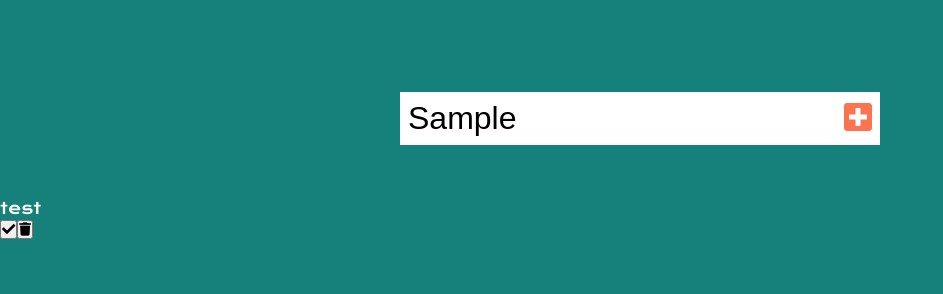
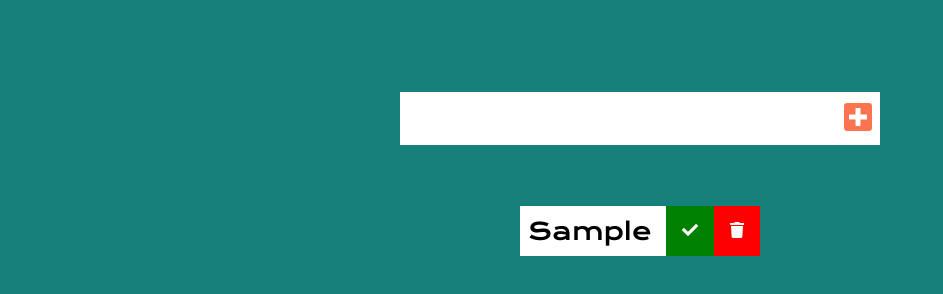
Before and after one commit to DanDucVira/todoList, a plain HTML site: page index.html in a window 1280 px wide. Both pictures are taken after typing "Sample" into the empty fields and a click on the button 858 px from the left and 240 px from the top of the page. Shown: the part 122-416 px from the top of the page, without its empty margins (0-943 px from the left). Drawn offline with nearby package versions, Linux system fonts and the light colour scheme.

Commit message:
adding todo

```diff
--- a/app.js
+++ b/app.js
@@ -19,10 +19,10 @@ function addTodo(event) {
     const todoDiv = document.createElement("div");
     todoDiv.classList.add("todo");
 
-    //create li
+    //create -> li
     const newTodo = document.createElement("li");
-    newTodo.innerText = "test";
-    newTodo.classList.add("todo-Item");
+    newTodo.innerText = todoInput.value;
+    newTodo.classList.add("todo-item");
     todoDiv.appendChild(newTodo);
 
     // button -> checked
@@ -41,6 +41,9 @@ function addTodo(event) {
     //append to list
     todoList.appendChild(todoDiv);
 
+    //clear todoinput value
+    todoInput.value = "";
+
 
 
 
--- a/main.css
+++ b/main.css
@@ -43,3 +43,55 @@ form button:hover {
 	background: #fa744f;
 	color: white;
 }
+
+.todo-container {
+	display: flex;
+	justify-content: center;
+	align-items: center;
+
+
+}
+
+.todo-list {
+	min-width: 20%;
+	list-style: none;
+}
+
+.todo {
+	display: flex;
+	margin: 0.5rem;
+	background: white;
+	color: black;
+	font-size: 1.5rem;
+	justify-content: space-between;
+	align-items: center;
+
+}
+
+.todo li {
+	flex: 1;
+}
+
+.delete-btn,
+.complete-btn {
+	background: #ff6f47;
+	color: white;
+	padding: 1rem;
+	border: none;
+	cursor: pointer;
+	font-size: 1rem;
+
+
+}
+
+.complete-btn {
+	background: green;
+}
+
+.delete-btn {
+	background: red;
+}
+
+.todo-item {
+	padding: 0rem 0.5rem;
+}
```
